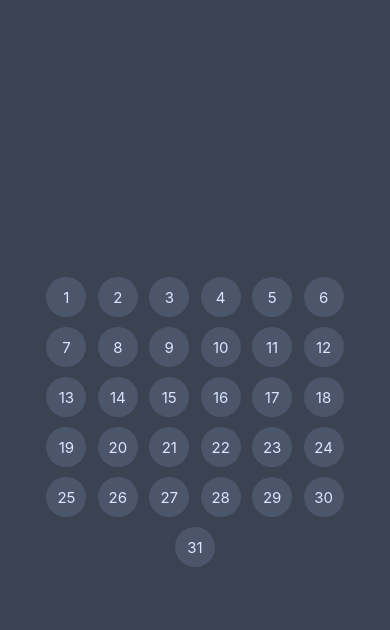
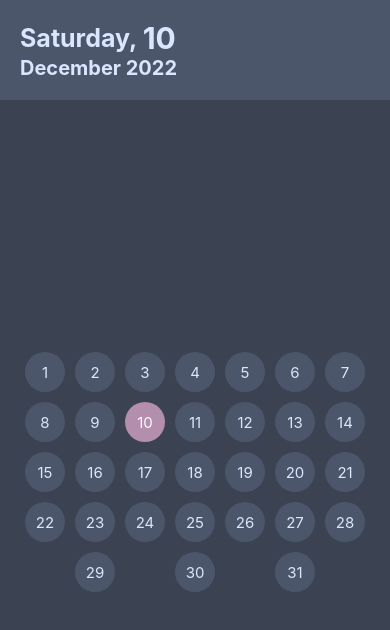
Before and after one commit to execiel/cally, a React Native app: screen / in a window 390 px wide. Shown: the top 630 px of the page. Built offline with nearby package versions, Linux system fonts and the light colour scheme.

Commit message:
Added header

```diff
--- a/App.tsx
+++ b/App.tsx
@@ -1,18 +1,34 @@
-import { StyleSheet, Text, View } from "react-native";
-import { getDay, getDaysInMonth, getMonthName } from "./Util";
+import { StyleSheet, StatusBar, Text, View } from "react-native";
+import { getDatesInMonth, getMonthName } from "./Util";
 import { MonthView } from "./components/MonthView";
+import { Header } from "./components/Header";
 import { colors } from "./MainStyle";
+import { useState } from "react";
 
 export default function App() {
   // Current month and date
-  const currentDate: Date = new Date();
+  const [currentDate, setCurrentDate] = useState(new Date());
+  let touchX = 0;
 
   return (
-    <View style={styles.container}>
-      <MonthView
-        daysInMonth={getDaysInMonth(currentDate)}
-        currentDay={getDay(currentDate)}
-      />
+    <View
+      style={styles.container}
+      onTouchStart={(e) => (this.touchX = e.nativeEvent.pageX)}
+      onTouchEnd={(e) => {
+        // Swipe left
+        if (this.touchX - e.nativeEvent.pageX > 20) console.log("Swiped left");
+        if (e.nativeEvent.pageX - this.touchX > 20) console.log("Swiped right");
+      }}
+    >
+      <Header date={currentDate} />
+      <View style={{ flex: 6, alignItems: "center", justifyContent: "center" }}>
+        <MonthView
+          datesInMonth={getDatesInMonth(currentDate)}
+          currentDate={currentDate}
+          changeDate={setCurrentDate}
+        />
+      </View>
+      <StatusBar backgroundColor={colors.backgroundLighter} />
     </View>
   );
 }
@@ -20,7 +36,6 @@ export default function App() {
 const styles = StyleSheet.create({
   container: {
     flex: 1,
-    padding: 20,
     backgroundColor: colors.background,
     alignItems: "center",
     justifyContent: "center",
--- a/MainStyle.tsx
+++ b/MainStyle.tsx
@@ -19,6 +19,7 @@ const mainStyle = StyleSheet.create({
   innerContainer: {
     padding: 20,
     borderRadius: 10,
+    marginBottom: 20,
   },
   text: {
     fontSize: 15,
--- a/Util.ts
+++ b/Util.ts
@@ -1,12 +1,6 @@
 /////////////////////////
 //  Utility functions  //
 /////////////////////////
-
-// Interfaces
-interface Day {
-  name: string;
-  date: number;
-}
 
 // Day and month names
 const weekdayNames = [
@@ -45,24 +39,19 @@ function getMonthName(date: Date): string {
 }
 
 // Returns days in month from date
-function getDaysInMonth(date: Date) {
+function getDatesInMonth(date: Date) {
   const amountOfDays = new Date(
     date.getFullYear(),
-    date.getMonth() + 1,
+    date.getMonth()+1,
     0
   ).getDate();
 
-  const days = [];
+  const dates = [];
   for (let i = 1; i <= amountOfDays; i++) {
-    days.push(getDay(new Date(date.getFullYear(), date.getMonth() + 1, i)));
+    dates.push(new Date(date.getFullYear(), date.getMonth(), i));
   }
 
-  return days;
+  return dates;
 }
 
-// Returns day type from date
-function getDay(date: Date): Day {
-  return { name: getWeekdayName(date), date: date.getDate() };
-}
-
-export { getDaysInMonth, getMonthName, Day, getDay };
+export { getDatesInMonth, getWeekdayName, getMonthName };
--- /dev/null
+++ b/components/Header.tsx
@@ -0,0 +1,35 @@
+import { View, Text, TouchableOpacity, StyleSheet } from "react-native";
+import React, { useState } from "react";
+import { mainStyle, colors } from "../MainStyle";
+import { getMonthName, getWeekdayName } from "../Util";
+
+export function Header({ date }) {
+  return (
+    <View style={{ ...mainStyle.innerContainer, ...styles.mainContainer }}>
+      <View style={styles.inner}>
+        <Text style={mainStyle.headerMedium}>{getWeekdayName(date)}, </Text>
+        <Text style={mainStyle.headerBig}>{date.getDate()}</Text>
+      </View>
+      <View style={styles.inner}>
+        <Text style={mainStyle.headerSmall}>{getMonthName(date)} </Text>
+        <Text style={mainStyle.headerSmall}>{date.getFullYear()}</Text>
+      </View>
+    </View>
+  );
+}
+
+const styles = StyleSheet.create({
+  mainContainer: {
+    display: "flex",
+    flexDirection: "column",
+    width: "100%",
+    backgroundColor: colors.backgroundLighter,
+    borderRadius: 0,
+  },
+  inner: {
+    display: "flex",
+    flexDirection: "row",
+    alignItems: "center",
+    justifyContent: "flex-start",
+  },
+});
--- a/components/MonthView.tsx
+++ b/components/MonthView.tsx
@@ -1,17 +1,18 @@
 import { View, Text, TouchableOpacity, StyleSheet } from "react-native";
 import React, { useState } from "react";
 import { mainStyle, colors } from "../MainStyle";
+// import { getWeekdayName } from "../Util";
 
-function DayPressable({ selected, day, changeDay }) {
+function DayPressable({ selected, date, changeDate }) {
   return selected ? (
     <TouchableOpacity
       style={{
         ...styles.dayPressable,
         backgroundColor: colors.highlight,
       }}
-      onPress={() => changeDay(day)}
+      onPress={() => changeDate(date)}
     >
-      <Text style={mainStyle.textHighlighted}>{day.date}</Text>
+      <Text style={mainStyle.textHighlighted}>{date.getDate()}</Text>
     </TouchableOpacity>
   ) : (
     <TouchableOpacity
@@ -19,32 +20,29 @@ function DayPressable({ selected, day, changeDay }) {
         ...styles.dayPressable,
         backgroundColor: colors.backgroundLighter,
       }}
-      onPress={() => changeDay(day)}
+      onPress={() => changeDate(date)}
     >
-      <Text style={mainStyle.text}>{day.date}</Text>
+      <Text style={mainStyle.text}>{date.getDate()}</Text>
     </TouchableOpacity>
   );
 }
 
-export function MonthView({ daysInMonth, currentDay }) {
-  const [selectedDay, setSelectedDay] = useState(currentDay);
-  const changeDay = (day) => setSelectedDay(day);
-
+export function MonthView({ datesInMonth, currentDate, changeDate }) {
   return (
     <View style={{ ...mainStyle.innerContainer, ...styles.viewContainer }}>
-      {daysInMonth.map((day, key) => {
-        return selectedDay == day ? (
+      {datesInMonth.map((date: Date, key: number) => {
+        return currentDate.getDate() == date.getDate() ? (
           <DayPressable
             selected={true}
-            day={day}
-            changeDay={changeDay}
+            date={date}
+            changeDate={changeDate}
             key={key}
           />
         ) : (
           <DayPressable
             selected={false}
-            day={day}
-            changeDay={changeDay}
+            date={date}
+            changeDate={changeDate}
             key={key}
           />
         );
@@ -64,9 +62,9 @@ const styles = StyleSheet.create({
     display: "flex",
     justifyContent: "center",
     alignItems: "center",
+    shadowColor: "#ff0000",
   },
   viewContainer: {
-    display: "flex",
     flexWrap: "wrap",
     flexDirection: "row",
     justifyContent: "space-evenly",
```
